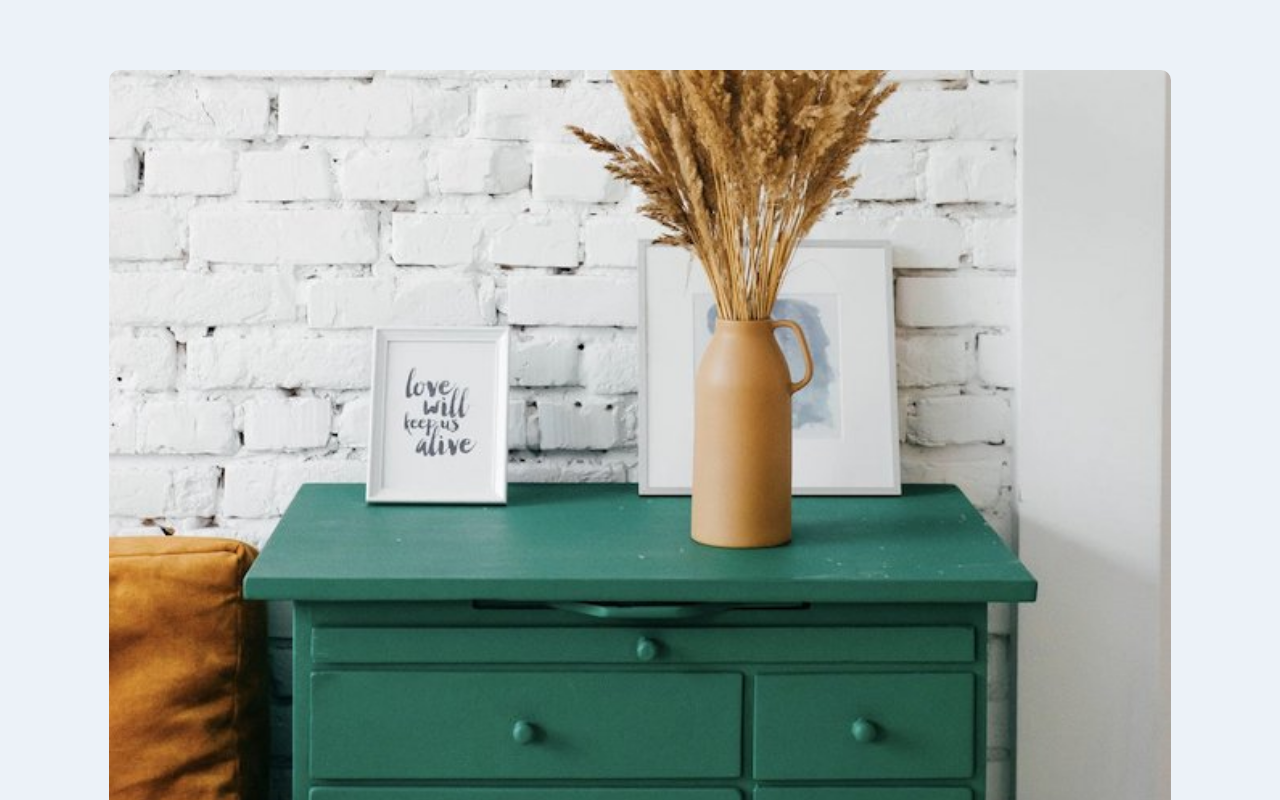
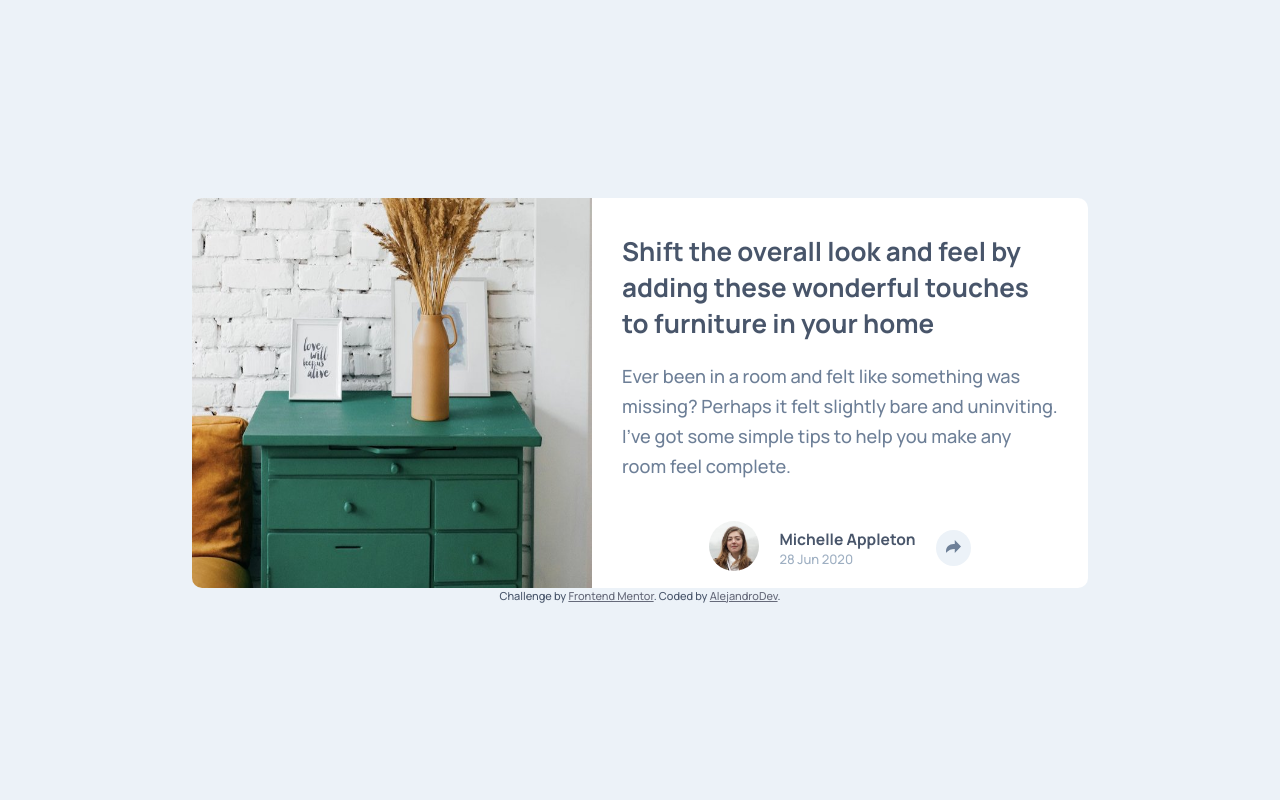
Before and after one commit to alecanonm/Article-preview-component, a plain HTML site: page index.html in a window 1280 px wide. Shown: the top 800 px of the page. Drawn offline with Linux system fonts and the light colour scheme.

Commit message:
i have finished the challenge

```diff
--- a/index.html
+++ b/index.html
@@ -20,6 +20,7 @@
           src="./images/drawers.jpg"
           alt="main photo"
           width="100%"
+          height="100%"
           class="background__image"
         />
       </figure>
--- a/styles.css
+++ b/styles.css
@@ -118,3 +118,27 @@ h3 {
 .attribution a {
   color: hsl(228, 9%, 44%);
 }
+
+@media (min-width: 800px) {
+  main {
+    display: grid;
+    grid-template-columns: 400px 1fr;
+    height: 390px;
+    margin: 0 15%;
+  }
+
+  h1 {
+    font-size: 2em;
+  }
+
+  p {
+    font-size: 1.4em;
+    line-height: 30px;
+  }
+
+  .share_media {
+    position: absolute;
+    transform: translate(120%, 300px);
+    border-radius: 20px;
+  }
+}
```
